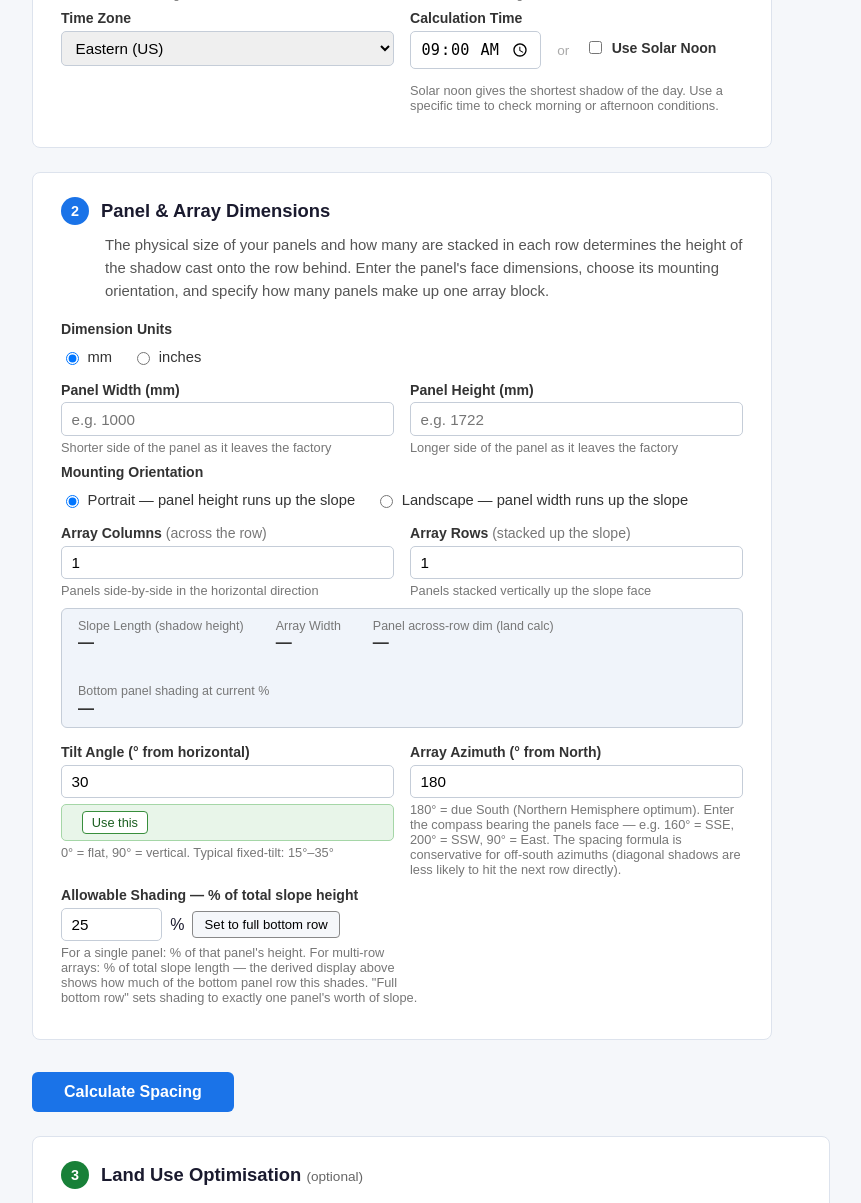
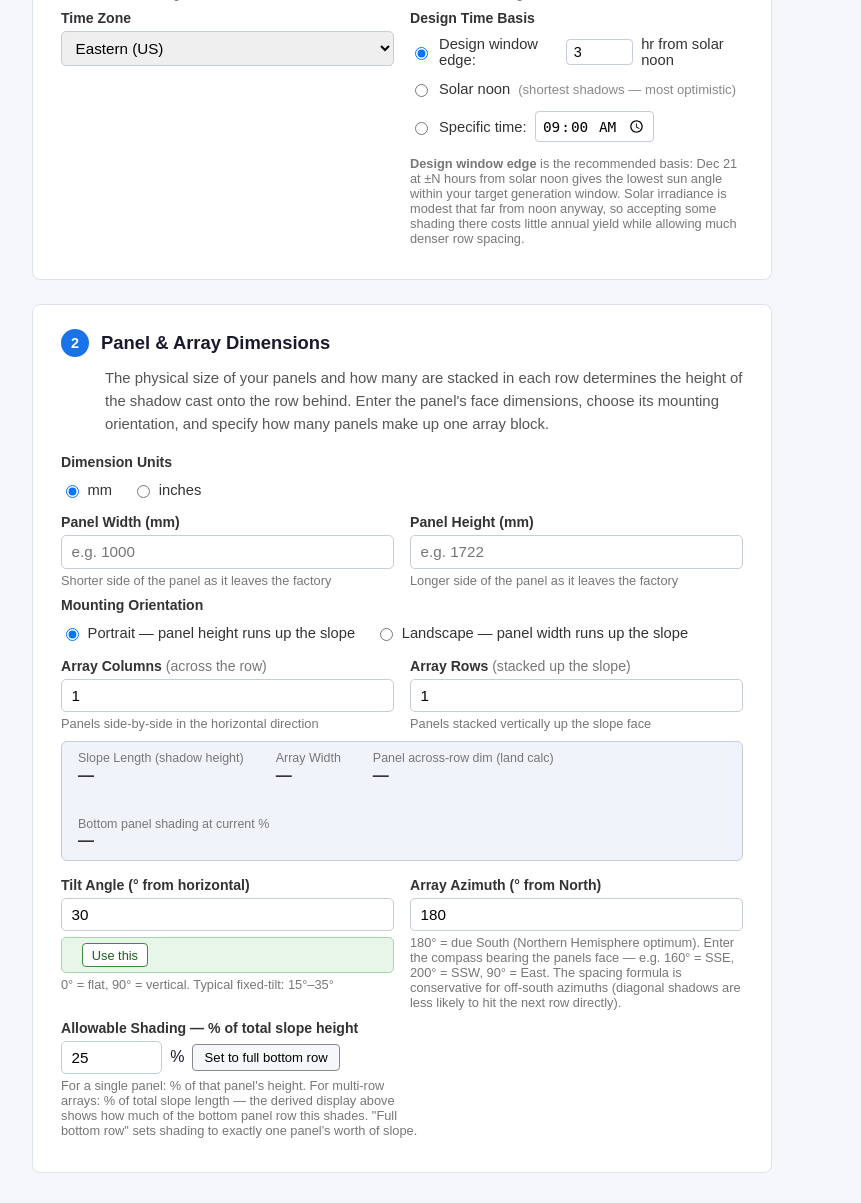
Before and after one commit to ControlSystemIntegrators/solar-spacing-calculator, a Flask app: page / in a window 1280 px wide. Shown: the part 806-2009 px from the top of the page, without its empty margins (8-869 px from the left). Run offline with Flask 3, Linux system fonts and the light colour scheme.

Commit message:
Replace solar-noon default with design-window-edge time basis
app.py: get_solar_elevation now handles 'window:N' — finds solar noon
on Dec 21, then steps back N hours to get the lowest sun angle within
the N-hour design window.

index.html: time input replaced with a 3-option radio (design window
edge / solar noon / specific time). Default is 3 hr from solar noon.
getTimeValue() helper builds the correct time string for both payloads.

Co-Authored-By: Claude Sonnet 4.6 <noreply@anthropic.com>

```diff
--- a/app.py
+++ b/app.py
@@ -20,18 +20,28 @@ def get_solar_elevation(latitude, longitude, user_tz_string, time_string):
         latitude=latitude, longitude=longitude, tz=user_tz_string
     )
 
+    # Find solar noon regardless of mode (needed for "window" and "solar")
+    day_times = pd.date_range(
+        start=tz.localize(datetime(year, 12, 21, 0, 0, 0)),
+        end=tz.localize(datetime(year, 12, 22, 0, 0, 0)),
+        freq="1min",
+        tz=tz,
+    )
+    day_sp   = location.get_solarposition(day_times)
+    noon_idx = day_sp["elevation"].idxmax()
+    noon_t   = noon_idx.to_pydatetime()
+
     if time_string.lower() == "solar":
-        times = pd.date_range(
-            start=tz.localize(datetime(year, 12, 21, 0, 0, 0)),
-            end=tz.localize(datetime(year, 12, 22, 0, 0, 0)),
-            freq="1min",
-            tz=tz,
-        )
-        sp = location.get_solarposition(times)
-        idx = sp["elevation"].idxmax()
-        t = idx.to_pydatetime()
-        elev = float(sp.loc[idx, "elevation"])
-        az   = float(sp.loc[idx, "azimuth"])
+        t    = noon_t
+        elev = float(day_sp.loc[noon_idx, "elevation"])
+        az   = float(day_sp.loc[noon_idx, "azimuth"])
+    elif time_string.lower().startswith("window:"):
+        from datetime import timedelta
+        hours_offset = float(time_string.split(":")[1])
+        t  = noon_t - timedelta(hours=hours_offset)
+        sp = location.get_solarposition([t])
+        elev = float(sp["elevation"].iloc[0])
+        az   = float(sp["azimuth"].iloc[0])
     else:
         hour, minute = map(int, time_string.split(":"))
         t = tz.localize(datetime(year, 12, 21, hour, minute))
--- a/templates/index.html
+++ b/templates/index.html
@@ -318,13 +318,32 @@
           </select>
         </div>
         <div class="field-group">
-          <label>Calculation Time</label>
-          <div class="time-row">
-            <input type="time" id="time" value="09:00" />
-            <span class="or-divider">or</span>
-            <label><input type="checkbox" id="solarNoon" /> Use Solar Noon</label>
+          <label>Design Time Basis</label>
+          <div style="display:flex;flex-direction:column;gap:0.55rem;padding:0.3rem 0;">
+            <label style="display:flex;align-items:center;gap:0.5rem;font-size:0.92rem;font-weight:400;cursor:pointer;">
+              <input type="radio" name="time_mode" value="window" checked>
+              Design window edge:
+              <input type="number" id="window_hours" value="3" min="0.5" max="6" step="0.5"
+                style="width:52px;padding:0.25rem 0.4rem;border:1px solid #c5cdd8;border-radius:4px;font-size:0.9rem;" />
+              hr from solar noon
+            </label>
+            <label style="display:flex;align-items:center;gap:0.5rem;font-size:0.92rem;font-weight:400;cursor:pointer;">
+              <input type="radio" name="time_mode" value="solar">
+              Solar noon <span style="color:#888;font-size:0.82rem;">(shortest shadows — most optimistic)</span>
+            </label>
+            <label style="display:flex;align-items:center;gap:0.5rem;font-size:0.92rem;font-weight:400;cursor:pointer;">
+              <input type="radio" name="time_mode" value="specific">
+              Specific time:
+              <input type="time" id="time" value="09:00"
+                style="padding:0.25rem 0.4rem;border:1px solid #c5cdd8;border-radius:4px;font-size:0.9rem;" />
+            </label>
           </div>
-          <span class="field-hint">Solar noon gives the shortest shadow of the day. Use a specific time to check morning or afternoon conditions.</span>
+          <span class="field-hint">
+            <strong>Design window edge</strong> is the recommended basis: Dec 21 at ±N hours
+            from solar noon gives the lowest sun angle within your target generation window.
+            Solar irradiance is modest that far from noon anyway, so accepting some shading
+            there costs little annual yield while allowing much denser row spacing.
+          </span>
         </div>
       </div>
     </div>
@@ -684,6 +703,17 @@
         r.addEventListener("change", updateDerivedDisplay)
       );
 
+      // ── Time value helper ─────────────────────────────────────────────────
+      function getTimeValue() {
+        const mode = document.querySelector('input[name="time_mode"]:checked').value;
+        if (mode === "solar")  return "solar";
+        if (mode === "window") {
+          const hrs = parseFloat(document.getElementById("window_hours").value) || 3;
+          return `window:${hrs}`;
+        }
+        return document.getElementById("time").value;
+      }
+
       // ── Tilt recommendation from latitude + azimuth ──────────────────────
       function updateTiltRecommendation() {
         const lat = parseFloat(document.getElementById("latitude").value);
@@ -737,8 +767,7 @@
           }
         }
 
-        const time = document.getElementById("solarNoon").checked
-          ? "solar" : document.getElementById("time").value;
+        const time = getTimeValue();
 
         const payload = {
           latitude:     document.getElementById("latitude").value,
```
